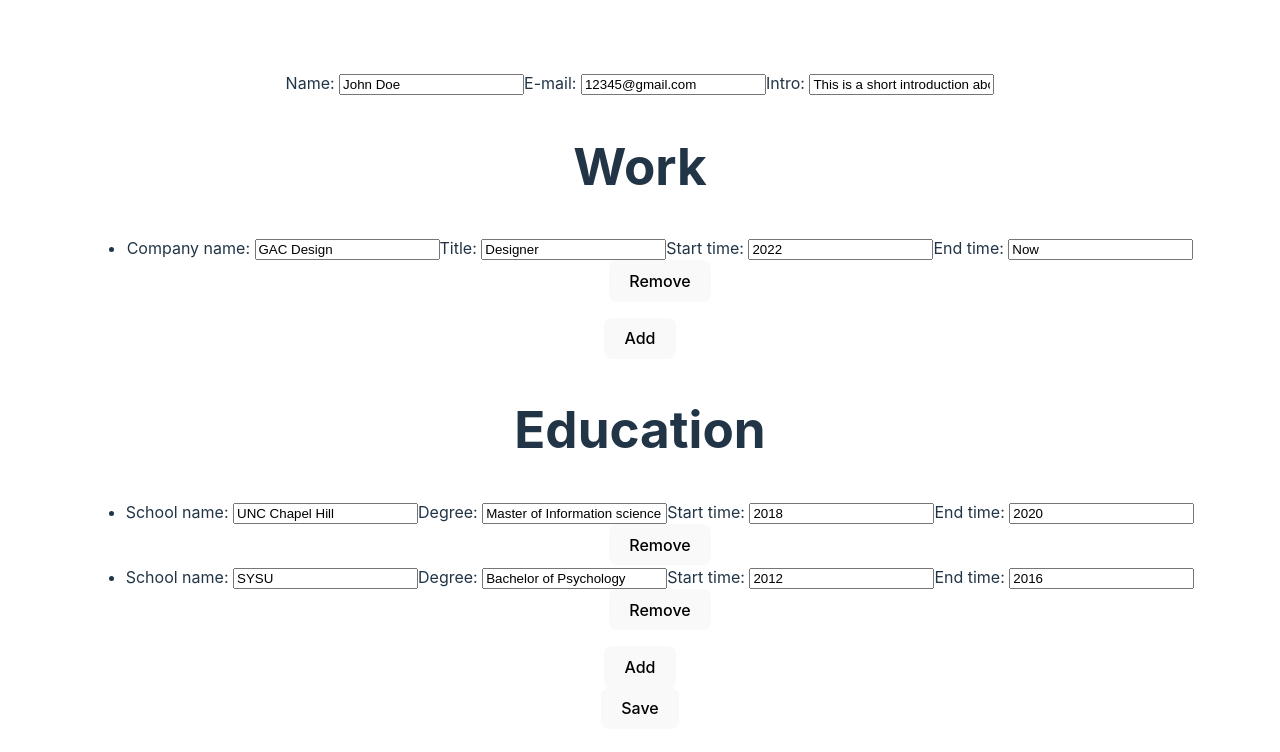
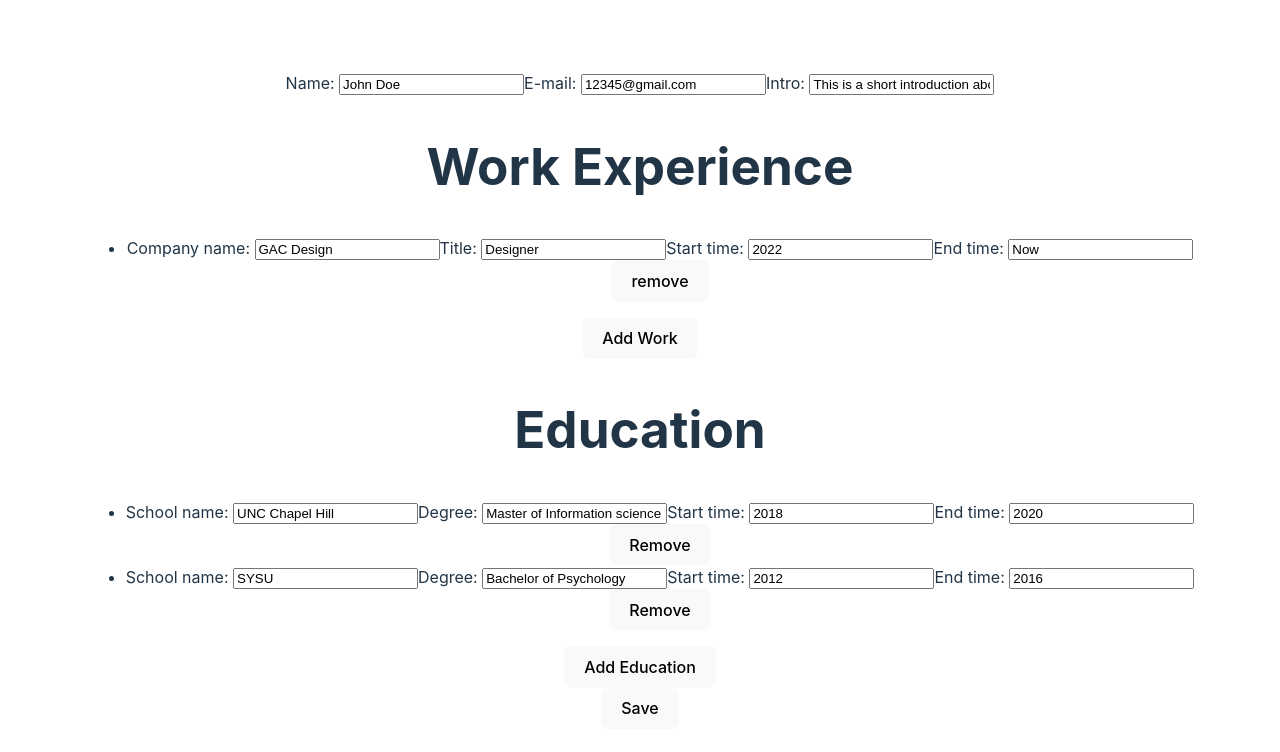
Before and after one commit to realwya/CV-Editor, a React (Vite) app: page / in a window 1280 px wide. Both pictures are taken after a click on the button "Edit". Shown: the top 752 px of the page. Built offline with nearby package versions, Linux system fonts and the light colour scheme.

Commit message:
split the editor file to different small components

```diff
--- /dev/null
+++ b/src/components/BasicInfoInput.jsx
@@ -0,0 +1,33 @@
+export default function BasicInfoInput({ basicInfo, onChange }) {
+  return (
+    <div className="basicInfoInput">
+      <label>
+        Name:{" "}
+        <input
+          name="name"
+          value={basicInfo.name}
+          onChange={(e) => onChange("name", e.target.value)}
+          required
+        />
+      </label>
+      <label>
+        E-mail:{" "}
+        <input
+          name="email"
+          value={basicInfo.email}
+          onChange={(e) => onChange("email", e.target.value)}
+          required
+        />
+      </label>
+      <label>
+        Intro:{" "}
+        <input
+          name="intro"
+          value={basicInfo.intro}
+          onChange={(e) => onChange("intro", e.target.value)}
+          required
+        />
+      </label>
+    </div>
+  );
+}
--- /dev/null
+++ b/src/components/EducationInputItem.jsx
@@ -0,0 +1,42 @@
+export default function EducationInputItem({ education, onChange }) {
+  return (
+    <div className="educationInput">
+      <label>
+        School name:{" "}
+        <input
+          name="school"
+          value={education.school}
+          onChange={(e) => onChange("school", e.target.value)}
+          required
+        />
+      </label>
+      <label>
+        Degree:{" "}
+        <input
+          name="degree"
+          value={education.degree}
+          onChange={(e) => onChange("degree", e.target.value)}
+          required
+        />
+      </label>
+      <label>
+        Start time:{" "}
+        <input
+          name="startTime"
+          value={education.startTime}
+          onChange={(e) => onChange("startTime", e.target.value)}
+          required
+        />
+      </label>
+      <label>
+        End time:{" "}
+        <input
+          name="endTime"
+          value={education.endTime}
+          onChange={(e) => onChange("endTime", e.target.value)}
+          required
+        />
+      </label>
+    </div>
+  );
+}
--- /dev/null
+++ b/src/components/EducationSection.jsx
@@ -0,0 +1,36 @@
+import EducationInputItem from "./EducationInputItem";
+
+export default function EducationSection({
+  education,
+  onEducationChange,
+  onAddEducation,
+  onDeleteEducation,
+}) {
+  return (
+    <section>
+      <h1>Education</h1>
+      <ul>
+        {education.map((item, index) => (
+          <li key={index}>
+            <EducationInputItem
+              education={item}
+              onChange={(field, value) =>
+                onEducationChange(index, field, value)
+              }
+            />
+            <button
+              className="deleteEducation"
+              type="button"
+              onClick={() => onDeleteEducation(index)}
+            >
+              Remove
+            </button>
+          </li>
+        ))}
+      </ul>
+      <button className="addEducation" type="button" onClick={onAddEducation}>
+        Add Education
+      </button>
+    </section>
+  );
+}
--- a/src/components/ResumeEditor.jsx
+++ b/src/components/ResumeEditor.jsx
@@ -1,131 +1,10 @@
 import { useState } from "react";
-
-function BasicInfoInput({ basicInfo, onChange }) {
-  return (
-    <div className="basicInfoInput">
-      <label>
-        Name:{" "}
-        <input
-          name="name"
-          value={basicInfo.name}
-          onChange={(e) => onChange("name", e.target.value)}
-          required
-        />
-      </label>
-      <label>
-        E-mail:{" "}
-        <input
-          name="email"
-          value={basicInfo.email}
-          onChange={(e) => onChange("email", e.target.value)}
-          required
-        />
-      </label>
-      <label>
-        Intro:{" "}
-        <input
-          name="intro"
-          value={basicInfo.intro}
-          onChange={(e) => onChange("intro", e.target.value)}
-          required
-        />
-      </label>
-    </div>
-  );
-}
-
-function WorkInputItem({ work, onChange }) {
-  return (
-    <div className="workInput">
-      <label>
-        Company name:{" "}
-        <input
-          name="company"
-          value={work.company}
-          onChange={(e) => onChange("company", e.target.value)}
-          required
-        />
-      </label>
-      <label>
-        Title:{" "}
-        <input
-          name="title"
-          value={work.title}
-          onChange={(e) => onChange("title", e.target.value)}
-          required
-        />
-      </label>
-      <label>
-        Start time:{" "}
-        <input
-          name="startTime"
-          value={work.startTime}
-          onChange={(e) => onChange("startTime", e.target.value)}
-          required
-        />
-      </label>
-      <label>
-        End time:{" "}
-        <input
-          name="endTime"
-          value={work.endTime}
-          onChange={(e) => onChange("endTime", e.target.value)}
-          required
-        />
-      </label>
-    </div>
-  );
-}
-
-function EducationInputItem({ education, onChange }) {
-  return (
-    <div className="educationInput">
-      <label>
-        School name:{" "}
-        <input
-          name="school"
-          value={education.school}
-          onChange={(e) => onChange("school", e.target.value)}
-          required
-        />
-      </label>
-      <label>
-        Degree:{" "}
-        <input
-          name="degree"
-          value={education.degree}
-          onChange={(e) => onChange("degree", e.target.value)}
-          required
-        />
-      </label>
-      <label>
-        Start time:{" "}
-        <input
-          name="startTime"
-          value={education.startTime}
-          onChange={(e) => onChange("startTime", e.target.value)}
-          required
-        />
-      </label>
-      <label>
-        End time:{" "}
-        <input
-          name="endTime"
-          value={education.endTime}
-          onChange={(e) => onChange("endTime", e.target.value)}
-          required
-        />
-      </label>
-    </div>
-  );
-}
+import BasicInfoInput from "./BasicInfoInput";
+import WorkSection from "./WorkSection";
+import EducationSection from "./EducationSection";
 
 export default function ResumeEditor({ data, onSubmit }) {
   const [formData, setData] = useState(data);
-
-  const basicInfo = formData.basicInfo;
-  const work = formData.work;
-  const education = formData.education;
 
   const handleBasicInfoChange = (field, value) => {
     setData((prev) => ({
@@ -195,59 +74,24 @@ export default function ResumeEditor({ data, onSubmit }) {
     }));
   };
 
-  const workInputItems = work.map((work, index) => (
-    <li key={index}>
-      <WorkInputItem
-        work={work}
-        onChange={(field, value) => handleWorkChange(index, field, value)}
-      />
-      <button
-        className="deleteWork"
-        type="button"
-        onClick={() => deleteWork(index)}
-      >
-        Remove
-      </button>
-    </li>
-  ));
-  const educationInputItems = education.map((education, index) => (
-    <li key={index}>
-      <EducationInputItem
-        education={education}
-        onChange={(field, value) => handleEducationChange(index, field, value)}
-      />
-      <button
-        className="deleteEducation"
-        type="button"
-        onClick={() => deleteEducation(index)}
-      >
-        Remove
-      </button>
-    </li>
-  ));
-
   return (
     <form onSubmit={handleSubmit} className="resumeEditor">
-      <section>
-        <BasicInfoInput
-          basicInfo={basicInfo}
-          onChange={handleBasicInfoChange}
-        />
-      </section>
-      <section>
-        <h1>Work</h1>
-        <ul>{workInputItems}</ul>
-        <button className="addWork" type="button" onClick={addWork}>
-          Add
-        </button>
-      </section>
-      <section>
-        <h1>Education</h1>
-        <ul>{educationInputItems}</ul>
-        <button className="addEducation" type="button" onClick={addEducation}>
-          Add
-        </button>
-      </section>
+      <BasicInfoInput
+        basicInfo={formData.basicInfo}
+        onChange={handleBasicInfoChange}
+      />
+      <WorkSection
+        work={formData.work}
+        onWorkChange={handleWorkChange}
+        onAddWork={addWork}
+        onDeleteWork={deleteWork}
+      />
+      <EducationSection
+        education={formData.education}
+        onEducationChange={handleEducationChange}
+        onAddEducation={addEducation}
+        onDeleteEducation={deleteEducation}
+      />
       <button type="submit">Save</button>
     </form>
   );
--- /dev/null
+++ b/src/components/WorkInputItem.jsx
@@ -0,0 +1,42 @@
+export default function WorkInputItem({ work, onChange }) {
+  return (
+    <div className="workInput">
+      <label>
+        Company name:{" "}
+        <input
+          name="company"
+          value={work.company}
+          onChange={(e) => onChange("company", e.target.value)}
+          required
+        />
+      </label>
+      <label>
+        Title:{" "}
+        <input
+          name="title"
+          value={work.title}
+          onChange={(e) => onChange("title", e.target.value)}
+          required
+        />
+      </label>
+      <label>
+        Start time:{" "}
+        <input
+          name="startTime"
+          value={work.startTime}
+          onChange={(e) => onChange("startTime", e.target.value)}
+          required
+        />
+      </label>
+      <label>
+        End time:{" "}
+        <input
+          name="endTime"
+          value={work.endTime}
+          onChange={(e) => onChange("endTime", e.target.value)}
+          required
+        />
+      </label>
+    </div>
+  );
+}
--- /dev/null
+++ b/src/components/WorkSection.jsx
@@ -0,0 +1,34 @@
+import WorkInputItem from "./WorkInputItem";
+
+export default function WorkSection({
+  work,
+  onWorkChange,
+  onAddWork,
+  onDeleteWork,
+}) {
+  return (
+    <section>
+      <h1>Work Experience</h1>
+      <ul>
+        {work.map((item, index) => (
+          <li key={index}>
+            <WorkInputItem
+              work={item}
+              onChange={(field, value) => onWorkChange(index, field, value)}
+            />
+            <button
+              className="deleteWork"
+              type="button"
+              onClick={() => onDeleteWork(index)}
+            >
+              remove
+            </button>
+          </li>
+        ))}
+      </ul>
+      <button className="addWork" type="button" onClick={onAddWork}>
+        Add Work
+      </button>
+    </section>
+  );
+}
```
